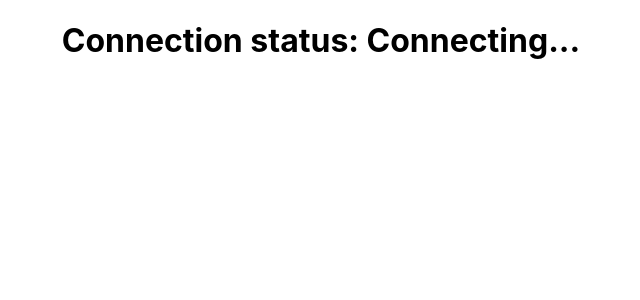
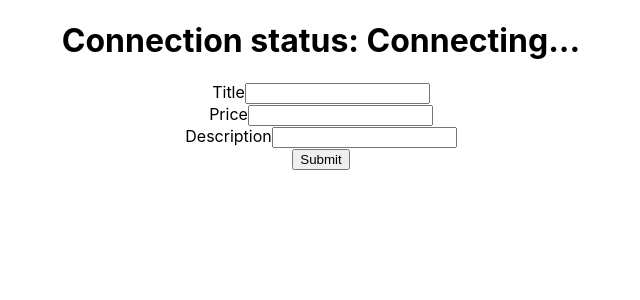
Before and after one commit to Sunnuke/MERN_Product_Manager, a React (Create React App) app in the folder client/: page / in a window 1280 px wide. Shown: the top 300 px of the page, without its empty margins (319-959 px from the left). Built offline with nearby package versions, Linux system fonts and the light colour scheme; no server answers.

Commit message:
Updated: Main.jsx, imported ProductForm.jsx

```diff
--- a/client/src/views/Main.jsx
+++ b/client/src/views/Main.jsx
@@ -1,5 +1,6 @@
 import axios from "axios";
 import React, { useState, useEffect } from "react";
+import ProductForm from "../components/ProductForm";
 
 export default () => {
     const [message, setMessage] = useState("Connecting...");
@@ -10,6 +11,9 @@ export default () => {
     }, []);
 
     return(
-        <h1>Connection status: {message}</h1>
+        <>
+            <h1>Connection status: {message}</h1>
+            <ProductForm />
+        </>
     )
 }
```
